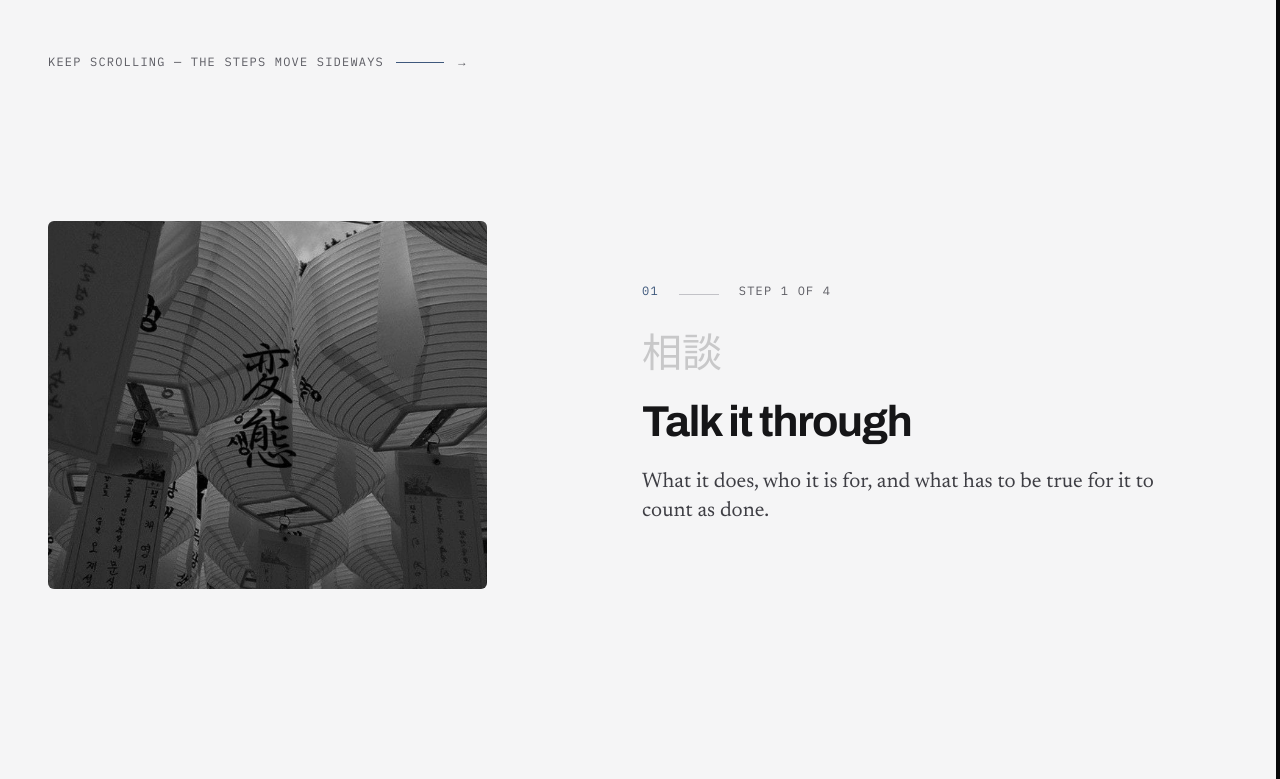
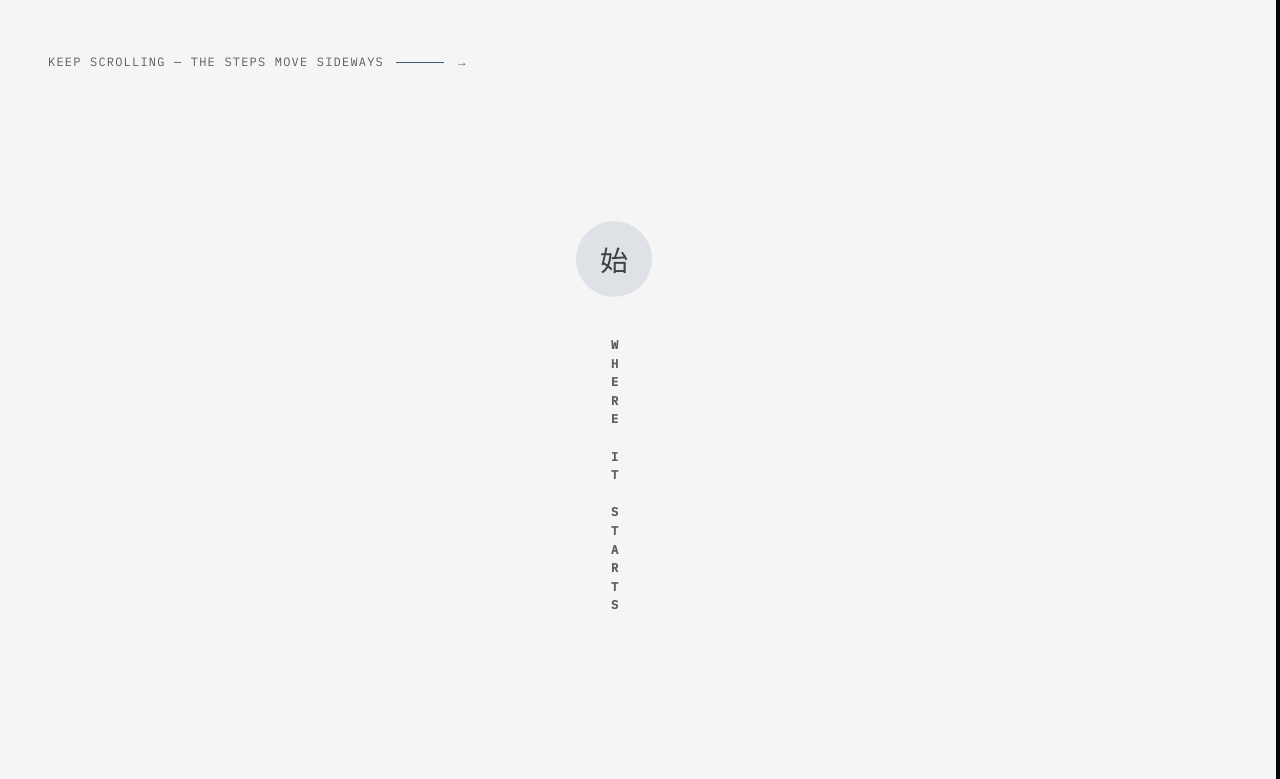
Before and after one commit to garciakean32/Kean-Portfolio, a Next.js app: page / in a window 1280 px wide. Shown: the part 10021-10800 px from the top of the page. Built offline with nearby package versions, Linux system fonts and the light colour scheme.

Commit message:
feat: add opening title card to services process rail

```diff
--- a/components/sections/Services.tsx
+++ b/components/sections/Services.tsx
@@ -238,26 +238,50 @@ export default function Services() {
             <div className="js-rail relative mt-10 md:mt-14">
                 <div className="js-stage hscroll-stage">
                     <ol className="js-track hscroll-track flex flex-col">
+                        {/* The rail's own opening title card — a seal and a
+                            single kanji, the same quiet motif the rest of the
+                            site sets its Japanese marks in, ahead of the
+                            first real step rather than as one. */}
+                        <li className="js-panel hscroll-panel shell flex items-center py-16 [--hs-w:min(58vw,36rem)] lg:py-24">
+                            <div className="js-panel-in flex w-full flex-col items-center text-center">
+                                <div className="js-panel-img relative flex h-[4rem] w-[4rem] items-center justify-center sm:h-[4.75rem] sm:w-[4.75rem]">
+                                    <span
+                                        aria-hidden="true"
+                                        className="seal aspect-square w-full opacity-[0.12]"
+                                    />
+                                    <span
+                                        aria-hidden="true"
+                                        className="absolute select-none font-jp text-[clamp(1.25rem,3vw,1.75rem)] font-medium leading-none text-ink-2"
+                                    >
+                                        始
+                                    </span>
+                                </div>
+                                <span className="mt-8 font-mono text-label uppercase tracking-[0.3em] text-ink-3 lg:mt-10 lg:font-semibold lg:[text-orientation:upright] lg:[writing-mode:vertical-rl]">
+                                    Where it starts
+                                </span>
+                            </div>
+                        </li>
+
                         {process.map((step, i) => (
                             <li
                                 key={step.index}
-                                className="js-panel hscroll-panel shell flex items-center py-16 lg:py-24"
+                                className="js-panel hscroll-panel shell flex items-center py-16 [--hs-w:min(88vw,68rem)] lg:py-24"
                             >
                                 <div className="mx-auto grid w-full max-w-shell items-center gap-y-10 lg:grid-cols-12 lg:gap-x-14">
-                                    <figure className="relative aspect-[3/2] w-full overflow-hidden rounded-md bg-paper-3 lg:col-span-5 lg:aspect-auto lg:h-[46svh]">
+                                    <figure className="relative aspect-[3/2] w-full overflow-hidden rounded-md bg-paper-3 lg:col-span-6 lg:aspect-square">
                                         <div className="js-panel-img absolute inset-0">
                                             <Image
                                                 src={step.image}
                                                 alt=""
                                                 fill
                                                 quality={90}
-                                                sizes="(min-width: 1024px) 40vw, 100vw"
+                                                sizes="(min-width: 1024px) 48vw, 100vw"
                                                 className="object-cover"
                                             />
                                         </div>
                                     </figure>
 
-                                    <div className="lg:col-span-6 lg:col-start-7">
+                                    <div className="lg:col-span-5 lg:col-start-8">
                                         <div className="js-panel-in flex items-baseline gap-5">
                                             <span className="font-mono text-label text-accent">
                                                 {step.index}
@@ -273,15 +297,12 @@ export default function Services() {
 
                                         <span
                                             aria-hidden="true"
-                                            className={cn(
-                                                "js-panel-in mt-8 block select-none text-[clamp(1.75rem,3.5vw,2.5rem)]",
-                                                OUTLINE
-                                            )}
+                                            className={cn("js-panel-in mt-8 block select-none text-label", OUTLINE)}
                                         >
                                             {step.jp}
                                         </span>
 
-                                        <h4 className="js-panel-in mt-7 max-w-measure font-display text-d2 font-bold tracking-[-0.03em] text-ink">
+                                        <h4 className="js-panel-in mt-7 max-w-measure font-display text-d3 font-bold tracking-[-0.03em] text-ink">
                                             {step.title}
                                         </h4>
 
```
